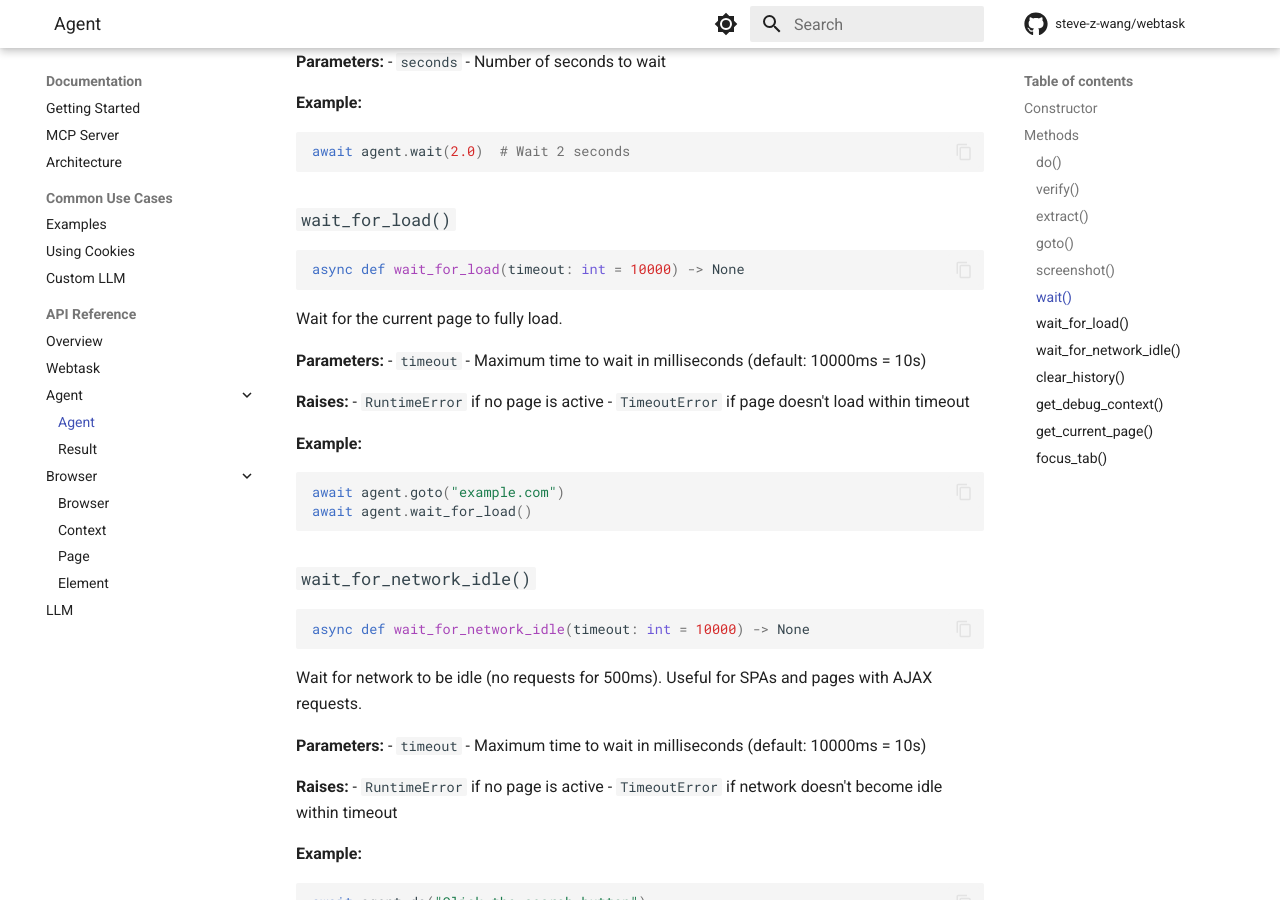
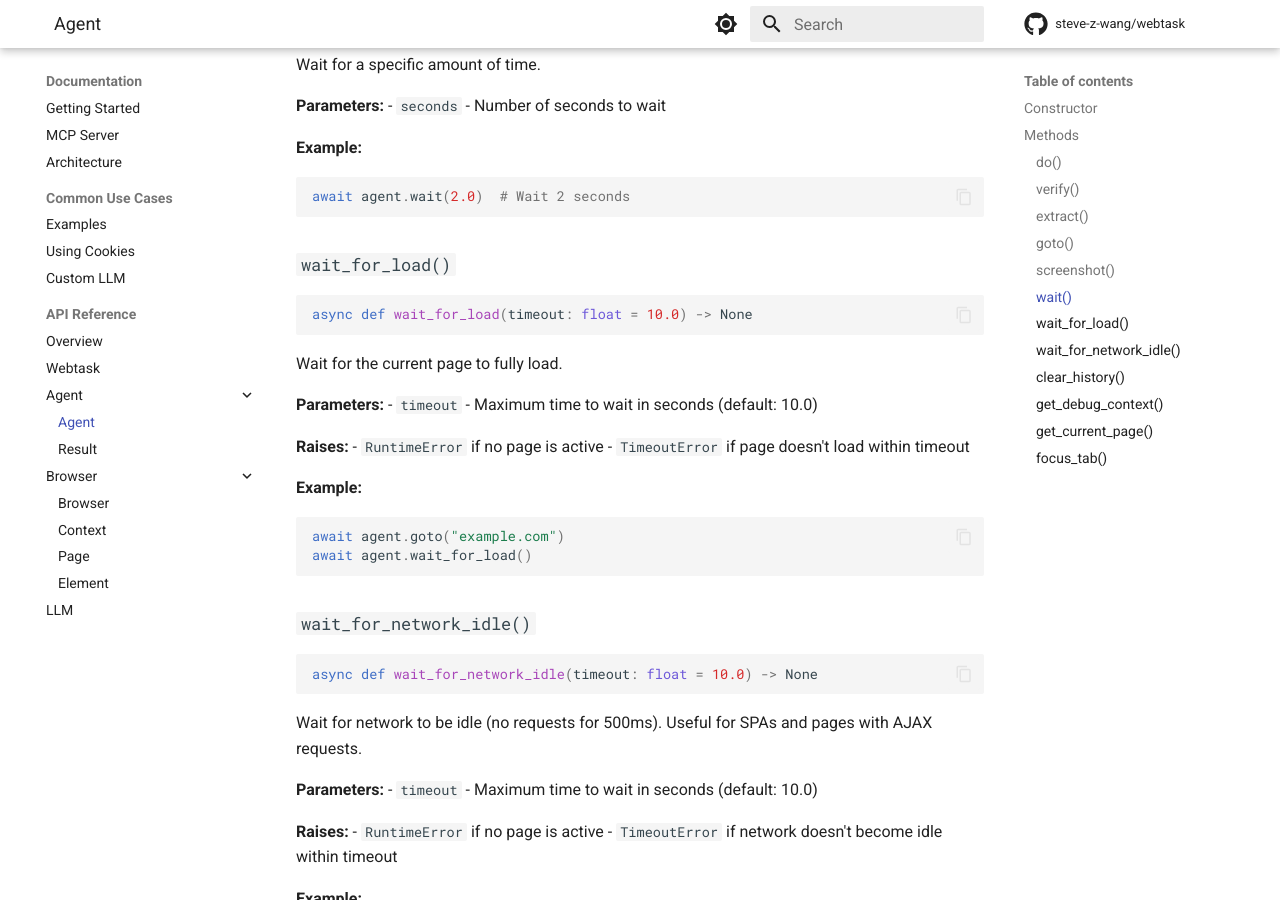
Before and after one commit to steve-z-wang/webtask, an MkDocs documentation site: the page built from docs/api/agent.md, in a window 1280 px wide and 900 px high, scrolled down 3818 px. Built offline with MkDocs 1.6.1 and Material for MkDocs 9.7.7, drawn with Linux system fonts in a browser that asks for light colours; comment, search, counter and statistics services are not loaded; some of the changed text lies outside the part shown.

Commit message:
Update docs to reflect seconds-based time parameters
- Update wait_for_load/wait_for_network_idle timeout to float seconds
- Update keyboard_type delay to 0.05 seconds
- Update Element.type() delay to seconds with updated examples
- Add typing_delay parameter to all create_agent* methods
- Fix create_agent_with_page mode default from "text" to "dom"

🤖 Generated with [Claude Code](https://claude.com/claude-code)

Co-Authored-By: Claude Opus 4.5 <noreply@anthropic.com>

````diff
--- a/docs/api/agent.md
+++ b/docs/api/agent.md
@@ -10,7 +10,8 @@ Agent(
     llm: LLM,
     context: Context,
     mode: str = "dom",
-    wait_after_action: float = 1.0
+    wait_after_action: float = 1.0,
+    typing_delay: float = 0.05
 )
 ```
 
@@ -19,6 +20,7 @@ Agent(
 - `context` - Browser context
 - `mode` - Agent mode: "dom" (element IDs) or "pixel" (screen coordinates)
 - `wait_after_action` - Default wait time after each action in seconds (default: 1.0)
+- `typing_delay` - Delay between keystrokes in seconds (default: 0.05)
 
 ## Methods
 
@@ -202,13 +204,13 @@ await agent.wait(2.0)  # Wait 2 seconds
 ### `wait_for_load()`
 
 ```python
-async def wait_for_load(timeout: int = 10000) -> None
+async def wait_for_load(timeout: float = 10.0) -> None
 ```
 
 Wait for the current page to fully load.
 
 **Parameters:**
-- `timeout` - Maximum time to wait in milliseconds (default: 10000ms = 10s)
+- `timeout` - Maximum time to wait in seconds (default: 10.0)
 
 **Raises:**
 - `RuntimeError` if no page is active
@@ -223,13 +225,13 @@ await agent.wait_for_load()
 ### `wait_for_network_idle()`
 
 ```python
-async def wait_for_network_idle(timeout: int = 10000) -> None
+async def wait_for_network_idle(timeout: float = 10.0) -> None
 ```
 
 Wait for network to be idle (no requests for 500ms). Useful for SPAs and pages with AJAX requests.
 
 **Parameters:**
-- `timeout` - Maximum time to wait in milliseconds (default: 10000ms = 10s)
+- `timeout` - Maximum time to wait in seconds (default: 10.0)
 
 **Raises:**
 - `RuntimeError` if no page is active
````
Also changed, not shown: docs/api/element.md (+4 -4 lines), docs/api/page.md (+4 -4 lines), docs/api/webtask.md (+8 -3 lines).
